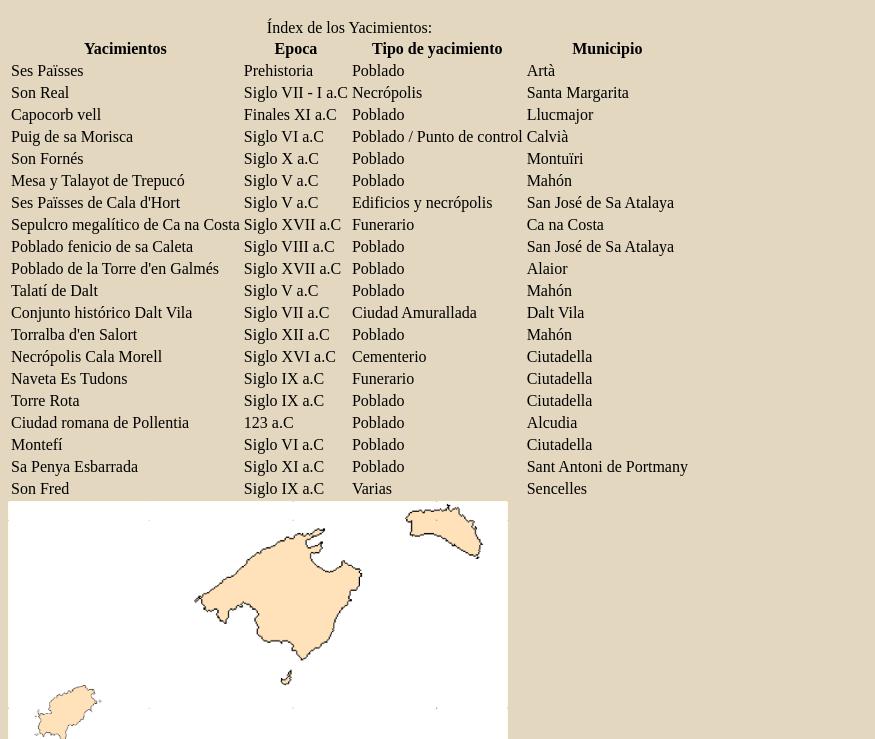
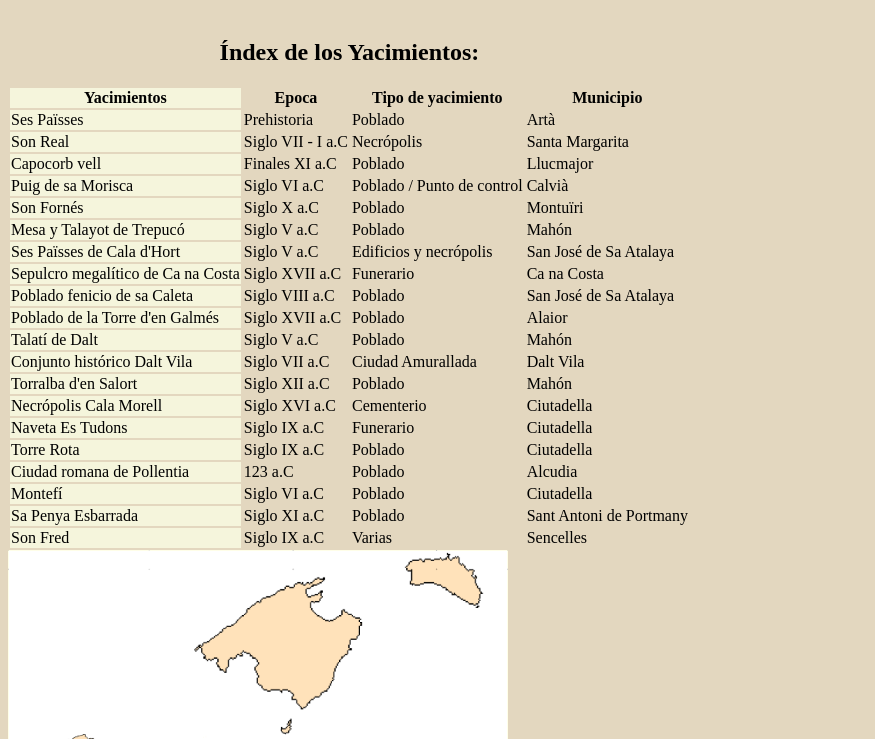
Before and after one commit to JoseManuelHidalgo/web, a plain HTML site: page Pagina principal/Pagina principal.html in a window 1280 px wide. Shown: the part 61-800 px from the top of the page, without its empty margins (0-875 px from the left). Drawn offline with Linux system fonts and the light colour scheme.

Commit message:
tabla medio acabada

```diff
--- a/Pagina principal/Pagina principal.html
+++ b/Pagina principal/Pagina principal.html
@@ -21,10 +21,16 @@
 <table>
 <nav>
 <caption>
-Índex de los Yacimientos:
+<h2>Índex de los Yacimientos:</h2>
 </caption>
+<colgroup>
+  <col span="1" style="background-color: beige;">
+
+  </colgroup>
+
+
 <tr>
-<th>
+  <th>
   Yacimientos
 </th>
 <th>Epoca</th>
```
